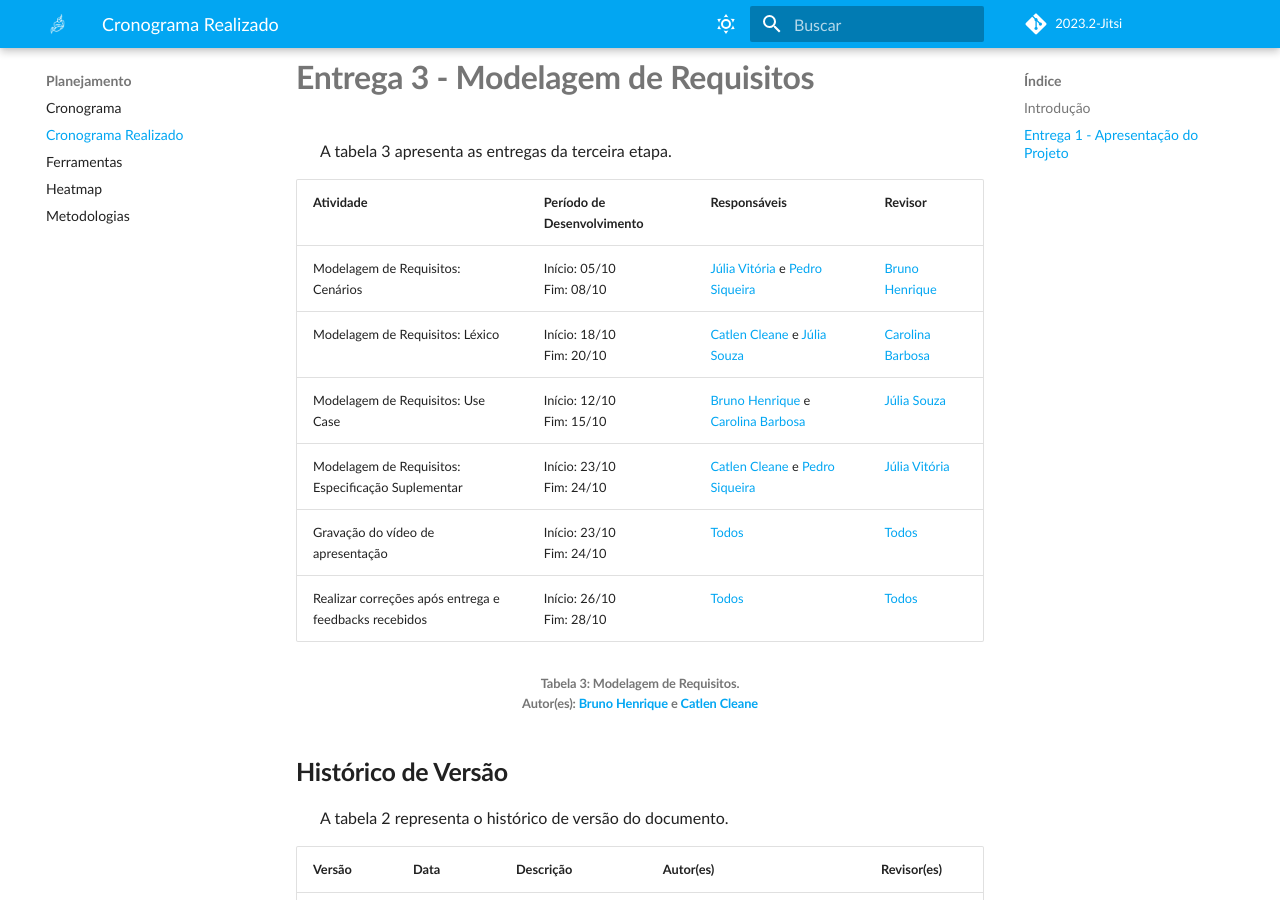
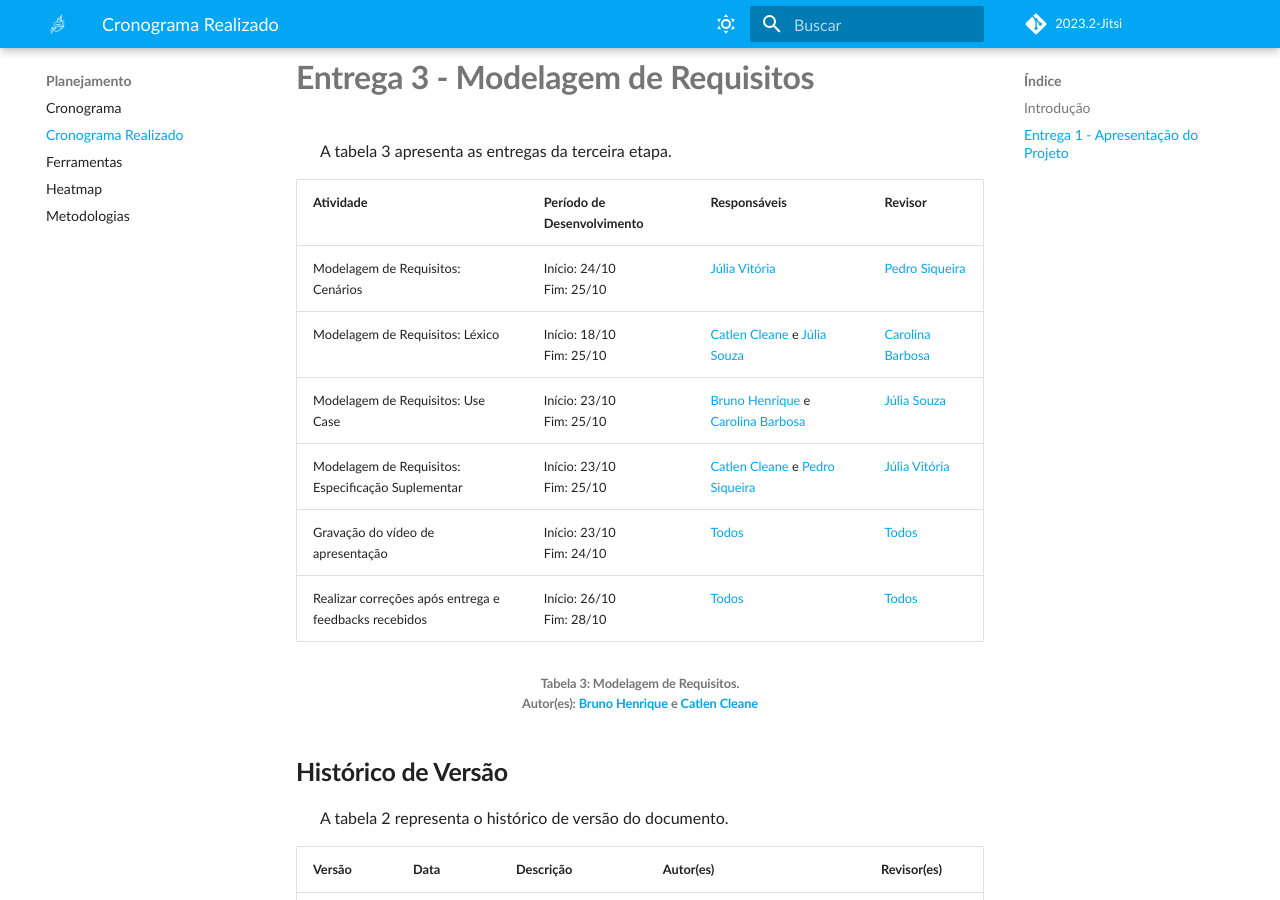
Before and after one commit to Requisitos-de-Software/2023.2-Jitsi, an MkDocs documentation site: the page built from docs/Planejamento/cronograma_realizado.md, in a window 1280 px wide and 900 px high, scrolled down 2726 px. Built offline with MkDocs 1.6.1 and Material for MkDocs 9.7.7, drawn with Linux system fonts in a browser that asks for light colours; some web fonts are replaced; comment, search, counter and statistics services are not loaded.

Commit message:
correções em cronograma realizado e especificações suplementar

```diff
--- a/docs/Planejamento/cronograma_realizado.md
+++ b/docs/Planejamento/cronograma_realizado.md
@@ -65,10 +65,10 @@
 
 | Atividade  | Período de Desenvolvimento | Responsáveis | Revisor |
 |----------------------------------------------------|------------------------------|-----------------------|---------------|
-| Modelagem de Requisitos: Cenários | Início: 05/10 <br>Fim: 08/10 | [Júlia Vitória](https://github.com/Juhvitoria4) e [Pedro Siqueira](https://github.com/PedroSiq) | [Bruno Henrique](https://github.com/BrunoHenrique00) |
-| Modelagem de Requisitos: Léxico | Início: 18/10 <br>Fim: 20/10 | [Catlen Cleane](https://github.com/catlenc) e [Júlia Souza](https://github.com/JuliaSSouza) | [Carolina Barbosa](https://github.com/CarolinaBarb)|
-| Modelagem de Requisitos: Use Case | Início: 12/10 <br>Fim: 15/10 | [Bruno Henrique](https://github.com/BrunoHenrique00) e [Carolina Barbosa](https://github.com/CarolinaBarb)| [Júlia Souza](https://github.com/JuliaSSouza) |
-| Modelagem de Requisitos: Especificação Suplementar | Início: 23/10 <br>Fim: 24/10 | [Catlen Cleane](https://github.com/catlenc) e [Pedro Siqueira](https://github.com/PedroSiq)| [Júlia Vitória](https://github.com/Juhvitoria4) |
+| Modelagem de Requisitos: Cenários | Início: 24/10 <br>Fim: 25/10 | [Júlia Vitória](https://github.com/Juhvitoria4) | [Pedro Siqueira](https://github.com/PedroSiq) |
+| Modelagem de Requisitos: Léxico | Início: 18/10 <br>Fim: 25/10 | [Catlen Cleane](https://github.com/catlenc) e [Júlia Souza](https://github.com/JuliaSSouza) | [Carolina Barbosa](https://github.com/CarolinaBarb)|
+| Modelagem de Requisitos: Use Case | Início: 23/10 <br>Fim: 25/10 | [Bruno Henrique](https://github.com/BrunoHenrique00) e [Carolina Barbosa](https://github.com/CarolinaBarb)| [Júlia Souza](https://github.com/JuliaSSouza) |
+| Modelagem de Requisitos: Especificação Suplementar | Início: 23/10 <br>Fim: 25/10 | [Catlen Cleane](https://github.com/catlenc) e [Pedro Siqueira](https://github.com/PedroSiq)| [Júlia Vitória](https://github.com/Juhvitoria4) |
 | Gravação do vídeo de apresentação | Início: 23/10 <br>Fim: 24/10 | [Todos](https://requisitos-de-software.github.io/2023.2-Jitsi/#equipe)| [Todos](https://requisitos-de-software.github.io/2023.2-Jitsi/#equipe)|
 | Realizar correções após entrega e feedbacks recebidos | Início: 26/10 <br>Fim: 28/10 | [Todos](https://requisitos-de-software.github.io/2023.2-Jitsi/#equipe)| [Todos](https://requisitos-de-software.github.io/2023.2-Jitsi/#equipe)|
 
```
Also changed, not shown: docs/Modelagem/especificacaoSuplementar.md (+1 -2 lines).
